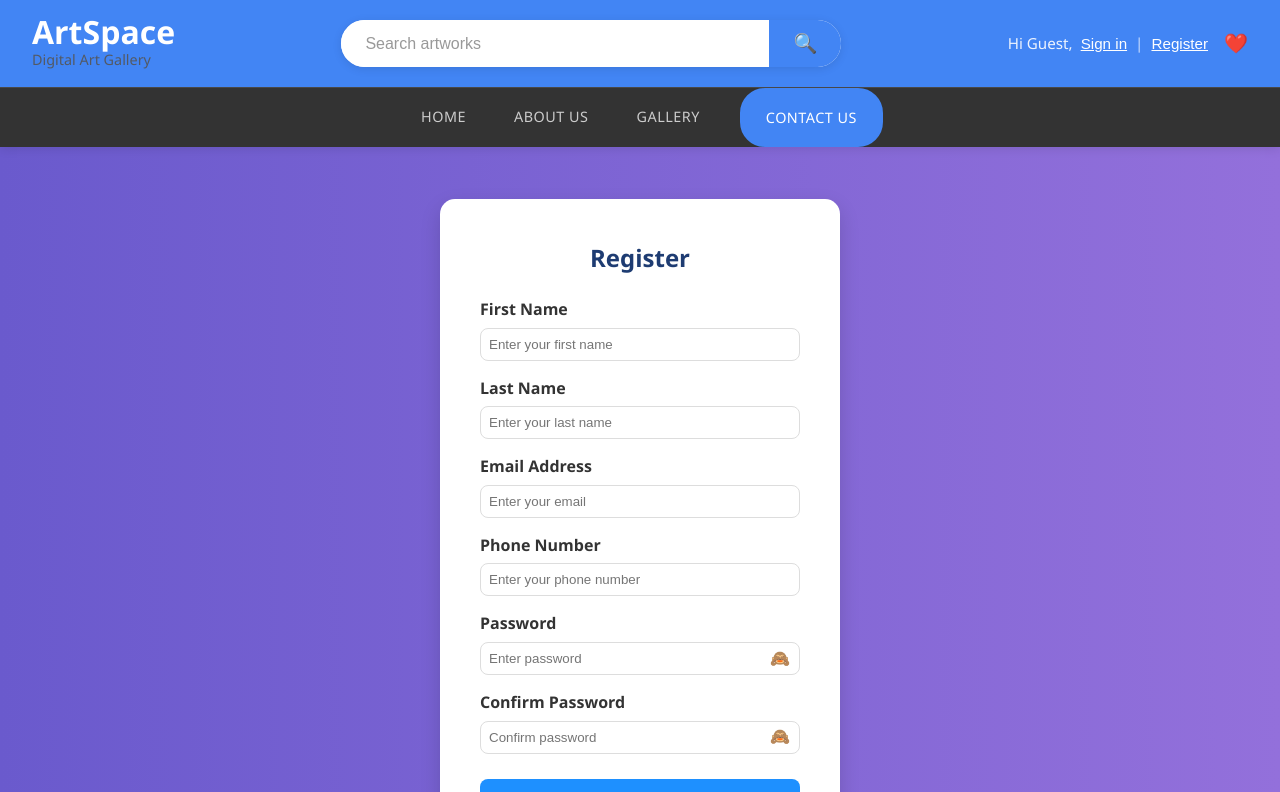
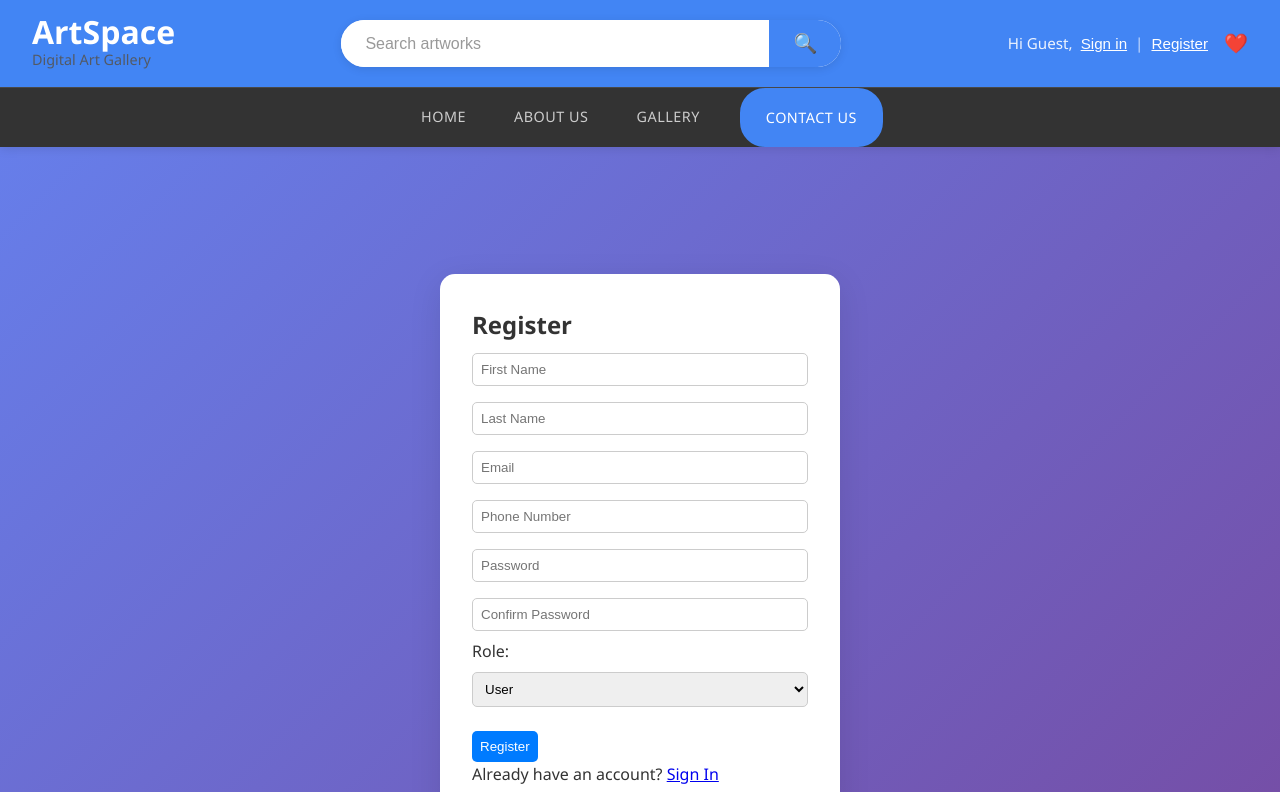
Before and after one commit to BekithembaMrwetyana/DigitalArt_Frontend, a Vue app: page /register in a window 1280 px wide. Shown: the top 792 px of the page. Built offline with nearby package versions, Linux system fonts and the light colour scheme.

Commit message:
User updated

```diff
--- a/src/views/User/Register.vue
+++ b/src/views/User/Register.vue
@@ -1,270 +1,136 @@
-
-
 <template>
-  <div class="register-container">
-    <div class="register-card">
-      <h2>Register</h2>
-      <form @submit.prevent="signUp">
-        <div class="form-group">
-          <label for="firstName">First Name</label>
-          <input v-model="firstName" id="firstName" type="text" placeholder="Enter your first name" />
-          <small v-if="errors.firstName" class="error-text">{{ errors.firstName }}</small>
-        </div>
-
-        <div class="form-group">
-          <label for="lastName">Last Name</label>
-          <input v-model="lastName" id="lastName" type="text" placeholder="Enter your last name" />
-          <small v-if="errors.lastName" class="error-text">{{ errors.lastName }}</small>
-        </div>
-
-        <div class="form-group">
-          <label for="email">Email Address</label>
-          <input v-model="email" id="email" type="email" placeholder="Enter your email" />
-          <small v-if="errors.email" class="error-text">{{ errors.email }}</small>
-        </div>
-
-        <div class="form-group">
-          <label for="phoneNumber">Phone Number</label>
-          <input v-model="phoneNumber" id="phoneNumber" type="tel" placeholder="Enter your phone number" />
-          <small v-if="errors.phoneNumber" class="error-text">{{ errors.phoneNumber }}</small>
-        </div>
-
-        <div class="form-group password-group">
-          <label for="password">Password</label>
-          <div class="password-wrapper">
-            <input
-              v-model="password"
-              id="password"
-              :type="showPassword ? 'text' : 'password'"
-              placeholder="Enter password"
-            />
-            <span class="toggle-eye" @click="showPassword = !showPassword">
-              {{ showPassword ? '🙈' : '👁️' }}
-            </span>
+  <div class="home">
+    <div class="main-container">
+      <div class="main-content register-card">
+        <h2>Register</h2>
+        <form @submit.prevent="signUp">
+          <input v-model="firstName" type="text" placeholder="First Name" required />
+          <input v-model="lastName" type="text" placeholder="Last Name" required />
+          <input v-model="email" type="email" placeholder="Email" required />
+          <input v-model="phoneNumber" type="tel" placeholder="Phone Number" required />
+          <input v-model="password" type="password" placeholder="Password" required />
+          <input v-model="confirmPassword" type="password" placeholder="Confirm Password" required />
+          <div class="profile-row">
+            <span class="label">Role:</span>
+            <select v-model="role" :disabled="isEditing">
+              <option value="CUSTOMER">User</option>
+              <option value="ADMIN">Admin</option>
+            </select>
           </div>
-          <small v-if="errors.password" class="error-text">{{ errors.password }}</small>
-        </div>
-
-        <div class="form-group password-group">
-          <label for="confirmPassword">Confirm Password</label>
-          <div class="password-wrapper">
-            <input
-              v-model="confirmPassword"
-              id="confirmPassword"
-              :type="showConfirmPassword ? 'text' : 'password'"
-              placeholder="Confirm password"
-            />
-            <span class="toggle-eye" @click="showConfirmPassword = !showConfirmPassword">
-              {{ showConfirmPassword ? '🙈' : '👁️' }}
-            </span>
-          </div>
-          <small v-if="errors.confirmPassword" class="error-text">{{ errors.confirmPassword }}</small>
-        </div>
-
-        <button type="submit" class="register-btn">Register</button>
-      </form>
-
-      <p class="signin-link">
-        Already have an account?
-        <router-link :to="{ name: 'Signin' }">Sign In</router-link>
-      </p>
+          <button type="submit">Register</button>
+        </form>
+        <p>
+          Already have an account? <router-link to="/signin">Sign In</router-link>
+        </p>
+      </div>
     </div>
   </div>
 </template>
 
 <script>
+import userService from "@/services/UserService.js";
+import { ref } from "vue";
+import { useRouter } from "vue-router";
+
 export default {
-  data() {
-    return {
-      email: '',
-      firstName: '',
-      lastName: '',
-      phoneNumber: '',
-      password: '',
-      confirmPassword: '',
-      showPassword: true,
-      showConfirmPassword: true,
-      errors: {}
-    };
-  },
-  methods: {
-    async signUp() {
-      this.errors = {};
-      let valid = true;
+  setup() {
+    const firstName = ref("");
+    const lastName = ref("");
+    const email = ref("");
+    const phoneNumber = ref("");
+    const password = ref("");
+    const confirmPassword = ref("");
+    const role = ref("CUSTOMER");
+    const isEditing = ref(false);
+    const router = useRouter();
 
-      if (!this.firstName.trim()) {
-        this.errors.firstName = "First name is required";
-        valid = false;
+    const signUp = async () => {
+      if (password.value !== confirmPassword.value) {
+        alert("Passwords do not match");
+        return;
       }
 
-      if (!this.lastName.trim()) {
-        this.errors.lastName = "Last name is required";
-        valid = false;
+      try {
+        const user = await userService.saveUser({
+          firstName: firstName.value,
+          lastName: lastName.value,
+          email: email.value,
+          phoneNumber: phoneNumber.value,
+          password: password.value,
+          role: role.value
+        });
+        alert("Registration successful!");
+        router.push("/signin");
+      } catch (err) {
+        const message = err.response?.data || "Registration failed";
+        alert(message);
+        console.error(err);
       }
+    };
 
-      const emailRegex = /^[^\s@]+@[^\s@]+\.[^\s@]+$/;
-      if (!emailRegex.test(this.email)) {
-        this.errors.email = "Enter a valid email address";
-        valid = false;
-      }
-
-      const phoneRegex = /^[0-9]{8,}$/;
-      if (!phoneRegex.test(this.phoneNumber)) {
-        this.errors.phoneNumber = "Enter a valid phone number (at least 8 digits)";
-        valid = false;
-      }
-
-      if (this.password.length < 6) {
-        this.errors.password = "Password must be at least 6 characters";
-        valid = false;
-      }
-
-      if (this.password !== this.confirmPassword) {
-        this.errors.confirmPassword = "Passwords do not match";
-        valid = false;
-      }
-
-      if (!valid) return;
-
-      const newUser = {
-        firstName: this.firstName,
-        lastName: this.lastName,
-        email: this.email,
-        phoneNumber: this.phoneNumber,
-        password: this.password
-      };
-
-      try {
-        const response = await fetch('http://localhost:8080/digital_artDB/api/users/create', {
-          method: 'POST',
-          headers: {
-            'Content-Type': 'application/json'
-          },
-          body: JSON.stringify(newUser)
-        });
-
-        if (!response.ok) {
-          const errorData = await response.json();
-          throw new Error(errorData.message || 'Failed to register user');
-        }
-
-        const data = await response.json();
-        console.log('User registered:', data);
-        this.$router.push("/login");
-
-      } catch (error) {
-        console.error("Error registering user:", error.message);
-      }
-    }
+    return {
+      firstName,
+      lastName,
+      email,
+      phoneNumber,
+      password,
+      confirmPassword,
+      role,
+      isEditing,
+      signUp
+    };
   }
 };
 </script>
 
-
 <style scoped>
-.register-container {
+.home {
+  background: linear-gradient(135deg, #667eea 0%, #764ba2 100%);
+  min-height: 100vh;
   display: flex;
   justify-content: center;
   align-items: center;
-  min-height: 100vh;
-  background: linear-gradient(to right, #6a5acd, #9370db);
-  padding: 20px;
 }
 
-.register-card {
-  background: #fff;
-  padding: 40px;
-  border-radius: 15px;
-  box-shadow: 0 8px 20px rgba(0,0,0,0.15);
+.main-container {
+  max-width: 400px;
   width: 100%;
-  max-width: 400px;
-  text-align: center;
 }
 
-.register-card h2 {
-  margin-bottom: 20px;
-  color: #1e3c72;
-  font-weight: 700;
+.main-content {
+  background: white;
+  border-radius: 15px;
+  padding: 2rem;
+  box-shadow: 0 8px 32px rgba(0,0,0,0.1);
 }
 
-.form-group {
-  margin-bottom: 15px;
-  text-align: left;
+.register-card input {
+  width: 100%;
+  margin: 0.5rem 0;
+  padding: 0.5rem;
+  border-radius: 5px;
+  border: 1px solid #ccc;
 }
 
-label {
-  display: block;
-  font-weight: 600;
-  margin-bottom: 5px;
-  color: #333;
+.register-card select {
+  width: 100%;
+  margin: 0.5rem 0;
+  padding: 0.5rem;
+  border-radius: 5px;
+  border: 1px solid #ccc;
 }
 
-input {
-  width: 100%;
-  padding: 8px;
-  border: 1px solid #ddd;
-  border-radius: 8px;
-  outline: none;
-  transition: border 0.3s ease;
+.register-card button {
+  margin-top: 1rem;
+  padding: 0.5rem;
+  background: #007BFF;
+  color: white;
+  border: none;
+  border-radius: 5px;
+  cursor: pointer;
 }
 
-input:focus {
-  border-color: #1e3c72;
-}
-
-.error-text {
-  color: red;
-  font-size: 12px;
-  margin-top: 5px;
-  display: block;
-}
-
-.password-wrapper {
-  position: relative;
-  display: flex;
-  align-items: center;
-}
-
-.password-wrapper input {
-  flex: 1;
-}
-
-.toggle-eye {
-  position: absolute;
-  right: 10px;
-  cursor: pointer;
-  font-size: 16px;
-}
-
-.register-btn {
-  width: 100%;
-  padding: 12px;
-  background: #1e90ff;
-  color: white;
-  font-weight: bold;
-  border: none;
-  border-radius: 8px;
-  cursor: pointer;
-  transition: background 0.3s ease;
-}
-
-.register-btn:hover {
-  background: #005bb5;
-}
-
-.signin-link {
-  margin-top: 15px;
-  font-size: 0.9rem;
-  color: #666;
-}
-
-.signin-link a {
-  color: #1e90ff;
-  text-decoration: none;
-  font-weight: 600;
-}
-
-.signin-link a:hover {
-  text-decoration: underline;
+.register-card button:hover {
+  background: #0056b3;
 }
 </style>
--- a/src/views/User/Signin.vue
+++ b/src/views/User/Signin.vue
@@ -3,195 +3,63 @@
     <div class="signin-card">
       <h2>Sign In</h2>
       <form @submit.prevent="signin">
-        <div class="form-group">
-          <label for="email">Email</label>
-          <input id="email" type="email" v-model="email" placeholder="Enter your email" required />
+        <input v-model="email" type="email" placeholder="Email" required />
+        <input v-model="password" type="password" placeholder="Password" required />
+        <div class="profile-row">
+          <span class="label">Login as:</span>
+          <select v-model="loginRole">
+            <option value="CUSTOMER">User</option>
+            <option value="ADMIN">Admin</option>
+          </select>
         </div>
-
-        <div class="form-group">
-          <label for="password">Password</label>
-          <input id="password" type="password" v-model="password" placeholder="Enter your password" required />
-        </div>
-
-        <button type="submit" class="signin-btn">Sign In</button>
+        <button type="submit">Sign In</button>
       </form>
-
-      <p class="register-link">
-        Don't have an account?
-        <router-link :to="{ name: 'Register' }">Register</router-link>
-      </p>
     </div>
   </div>
 </template>
 
-
 <script>
-import axios from "axios";
+import { ref } from "vue"
+import { useStore } from "vuex"
+import { useRouter } from "vue-router"
 
 export default {
-  name: "Signin",
-  data() {
-    return {
-      email: "",
-      password: ""
-    };
-  },
-  methods: {
-    // async signin() {
-    //   try {
-    //     const response = await axios.post("http://localhost:8080/digital_artDB/api/users/login", {
-    //       email: this.email,
-    //       password: this.password
-    //     });
-    //     if (response.data) {
-    //       alert("Welcome " + response.data.firstName + " " + response.data.lastName);
-    //     } else {
-    //       alert("Invalid credentials");
-    //     }
-    //   } catch (error) {
-    //     if (error.response && error.response.status === 401) {
-    //       alert("Invalid email or password");
-    //     } else {
-    //       alert("Error during signin");
-    //     }
-    //   }
-    // }
-       async signin() {
-  try {
-    const response = await axios.post("http://localhost:8080/digital_artDB/api/users/login", {
-      email: this.email,
-      password: this.password
-    });
+  setup() {
+    const email = ref("")
+    const password = ref("")
+    const loginRole = ref("CUSTOMER")
+    const store = useStore()
+    const router = useRouter()
 
-    if (response.data) {
-      this.$store.dispatch("Auth/loginSuccess", response.data);
+    const signin = async () => {
+      const user = await store.dispatch("Auth/login", {
+        email: email.value,
+        password: password.value,
+        role: loginRole.value
+      })
+      if (user && user.userId) {
+        if (user.role === "ADMIN") {
+          alert(`Welcome Admin ${user.firstName}`)
+          router.push("/admin/dashboard")
+        } else {
+          alert(`Login successful! Welcome ${user.firstName}`)
+          router.push("/dashboard")
+        }
+      }
+    }
 
-      alert("Welcome " + response.data.firstName + " " + response.data.lastName);
-
-      this.$router.push("/");
-    } else {
-      alert("Invalid credentials");
-    }
-  } catch (error) {
-    if (error.response && error.response.status === 401) {
-      alert("Invalid email or password");
-    } else {
-      alert("Error during signin");
-    }
+    return { email, password, loginRole, signin }
   }
 }
-
-
-
-  }
-};
 </script>
 
 <style scoped>
-.signin-container {
-  display: flex;
-  justify-content: center;
-  align-items: center;
-  min-height: 100vh;
-  background: linear-gradient(to right, #6a5acd, #9370db);
-  padding: 20px;
-}
-
-.signin-card {
-  background: #fff;
-  padding: 40px;
-  border-radius: 15px;
-  box-shadow: 0 8px 20px rgba(0,0,0,0.15);
-  width: 100%;
-  max-width: 400px;
-  text-align: center;
-}
-
-.signin-card h2 {
-  margin-bottom: 20px;
-  color: #1e3c72;
-  font-weight: 700;
-}
-
-.form-group {
-  margin-bottom: 15px;
-  text-align: left;
-}
-
-label {
-  display: block;
-  font-weight: 600;
-  margin-bottom: 5px;
-  color: #333;
-}
-
-input {
-  width: 100%;
-  padding: 10px;
-  border: 1px solid #ddd;
-  border-radius: 8px;
-  outline: none;
-  font-size: 14px;
-  transition: border 0.3s ease;
-}
-
-input:focus {
-  border-color: #1e3c72;
-}
-
-.error-text {
-  color: red;
-  font-size: 12px;
-  margin-top: 5px;
-  display: block;
-}
-
-.password-wrapper {
-  position: relative;
-  display: flex;
-  align-items: center;
-}
-
-.password-wrapper input {
-  flex: 1;
-}
-
-.toggle-eye {
-  position: absolute;
-  right: 10px;
-  cursor: pointer;
-  font-size: 16px;
-}
-
-.signin-btn {
-  width: 100%;
-  padding: 12px;
-  background: #1e90ff;
-  color: white;
-  font-weight: bold;
-  border: none;
-  border-radius: 8px;
-  cursor: pointer;
-  transition: background 0.3s ease;
-}
-
-.signin-btn:hover {
-  background: #005bb5;
-}
-
-.register-link {
-  margin-top: 15px;
-  font-size: 0.9rem;
-  color: #666;
-}
-
-.register-link a {
-  color: #1e90ff;
-  text-decoration: none;
-  font-weight: 600;
-}
-
-.register-link a:hover {
-  text-decoration: underline;
-}
+.signin-container { display: flex; justify-content: center; align-items: center; min-height: 100vh; background: linear-gradient(135deg, #667eea 0%, #764ba2 100%); }
+.signin-card { background: white; padding: 2rem; border-radius: 15px; box-shadow: 0 8px 32px rgba(0,0,0,0.1); width: 300px; display: flex; flex-direction: column; }
+.signin-card h2 { text-align: center; margin-bottom: 1rem; }
+.signin-card input, .signin-card select { margin: 0.5rem 0; padding: 0.5rem; border-radius: 5px; border: 1px solid #ccc; }
+.signin-card button { margin-top: 1rem; padding: 0.5rem; background: #007BFF; color: white; border: none; border-radius: 5px; cursor: pointer; }
+.signin-card button:hover { background: #0056b3; }
+.profile-row { display: flex; justify-content: space-between; align-items: center; }
+.label { font-weight: bold; }
 </style>
```
Also changed, not shown: src/services/UserService.js (+27 -20 lines), src/store/index.js (+4 -3 lines), src/store/modules/Auth.js (+26 -77 lines).
